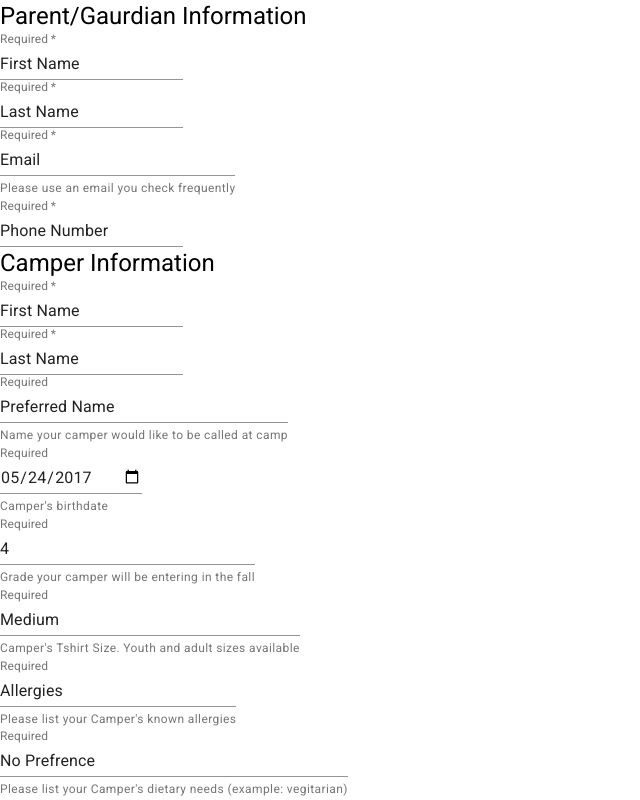
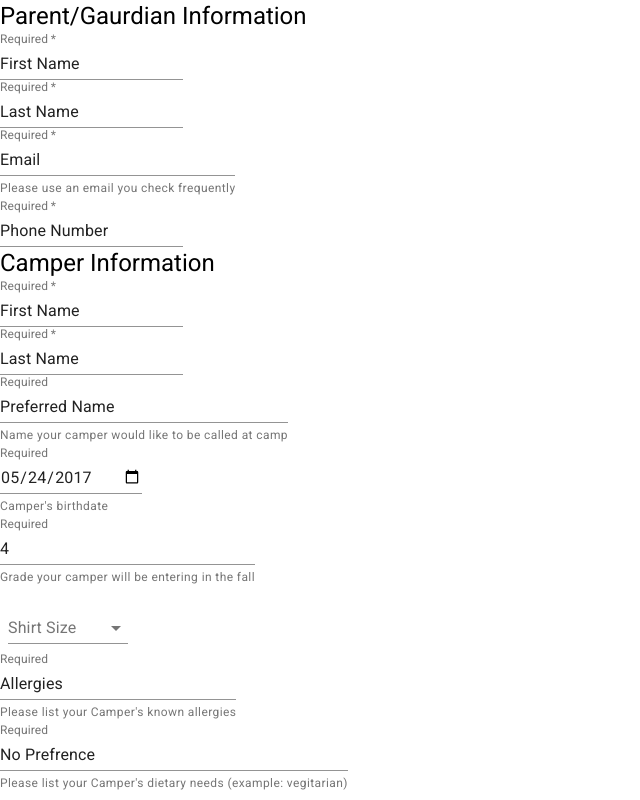
Before and after one commit to DesignerJennifer/therealHappyCampers, a React (Create React App) app in the folder client/: page /registration in a window 1280 px wide. Shown: the whole page, without its empty margins (0-640 px from the left). Built offline with nearby package versions, Linux system fonts and the light colour scheme.

Commit message:
updated form with dropdown for shirts

```diff
--- a/client/src/components/DropDown/DropDown.js
+++ b/client/src/components/DropDown/DropDown.js
@@ -1,6 +1,5 @@
 import React from 'react';
-import clsx from 'clsx';
-import { makeStyles, useTheme } from '@material-ui/core/styles';
+import { makeStyles } from '@material-ui/core/styles';
 import Input from '@material-ui/core/Input';
 import InputLabel from '@material-ui/core/InputLabel';
 import MenuItem from '@material-ui/core/MenuItem';
@@ -8,7 +7,6 @@ import FormControl from '@material-ui/core/FormControl';
 import ListItemText from '@material-ui/core/ListItemText';
 import Select from '@material-ui/core/Select';
 import Checkbox from '@material-ui/core/Checkbox';
-import Chip from '@material-ui/core/Chip';
 
 const useStyles = makeStyles((theme) => ({
     formControl: {
@@ -23,9 +21,7 @@ const useStyles = makeStyles((theme) => ({
     chip: {
         margin: 2,
     },
-    noLabel: {
-        marginTop: theme.spacing(3),
-    },
+
 }));
 
 const ITEM_HEIGHT = 48;
@@ -39,7 +35,7 @@ const MenuProps = {
     },
 };
 
-const sizes = [
+const size = [
     'Youth Small',
     'Youth Medium',
     'Youth Large',
@@ -50,35 +46,41 @@ const sizes = [
     'Adult Large',
     'Adult XLarge',
     'Adult XXLarge',
-    'Adult XXXLarge'
+    'Adult XXXLarge',
 ];
-
-function getStyles(sizes, shirtSize, theme) {
-    return {
-        fontWeight:
-            shirtSize.indexOf(sizes) === -1
-                ? theme.typography.fontWeightRegular
-                : theme.typography.fontWeightMedium,
-    };
-}
 
 export default function MultipleSelect() {
     const classes = useStyles();
-    const theme = useTheme();
-    const [sizes, setSizes] = React.useState([]);
+    const [shirtSize, setshirtSize] = React.useState([]);
 
     const handleChange = (event) => {
-        setSizes(event.target.value);
+        setshirtSize(event.target.value);
     };
 
-    const handleChangeMultiple = (event) => {
-        const { options } = event.target;
-        const value = [];
-        for (let i = 0, l = options.length; i < l; i += 1) {
-            if (options[i].selected) {
-                value.push(options[i].value);
-            }
-        }
-        setSizes(value);
-    };
+    return (
+        <div>
+
+            <FormControl className={classes.formControl}>
+                <InputLabel id="demo-mutiple-checkbox-label">Shirt Size</InputLabel>
+                <Select
+                    labelId="demo-mutiple-checkbox-label"
+                    id="demo-mutiple-checkbox"
+                    multiple
+                    value={shirtSize}
+                    onChange={handleChange}
+                    input={<Input />}
+                    renderValue={(selected) => selected.join(', ')}
+                    MenuProps={MenuProps}
+                >
+                    {size.map((name) => (
+                        <MenuItem key={name} value={name}>
+                            <Checkbox checked={shirtSize.indexOf(name) > -1} />
+                            <ListItemText primary={name} />
+                        </MenuItem>
+                    ))}
+                </Select>
+            </FormControl>
+
+        </div>
+    );
 }
--- a/client/src/pages/Login.js
+++ b/client/src/pages/Login.js
@@ -25,7 +25,7 @@ const useStyles = makeStyles((theme) => ({
         backgroundColor: theme.palette.secondary.main,
     },
     form: {
-        width: '100%', // Fix IE 11 issue.
+        width: '100%',
         marginTop: theme.spacing(1),
     },
     submit: {
--- a/client/src/pages/Registration.js
+++ b/client/src/pages/Registration.js
@@ -3,9 +3,7 @@ import TextField from '@material-ui/core/TextField';
 import { makeStyles } from '@material-ui/core/styles';
 import Container from '@material-ui/core/Grid';
 import Typography from '@material-ui/core/Typography';
-
-
-import App from '../App';
+import DropDown from '../components/DropDown/DropDown';
 
 const useStyles = makeStyles((theme) => ({
     root: {
@@ -85,6 +83,7 @@ export default function FormPropsTextFields() {
                         defaultValue="Last Name"
                     />
                 </div>
+
                 <div>
                     {/* nickname */}
                     <TextField
@@ -121,7 +120,7 @@ export default function FormPropsTextFields() {
 
                 <div>
                     {/* Shirtsize */}
-                    <TextField
+                    <DropDown
                         id="standard-helperText"
                         label="Required"
                         defaultValue="Medium"
```
